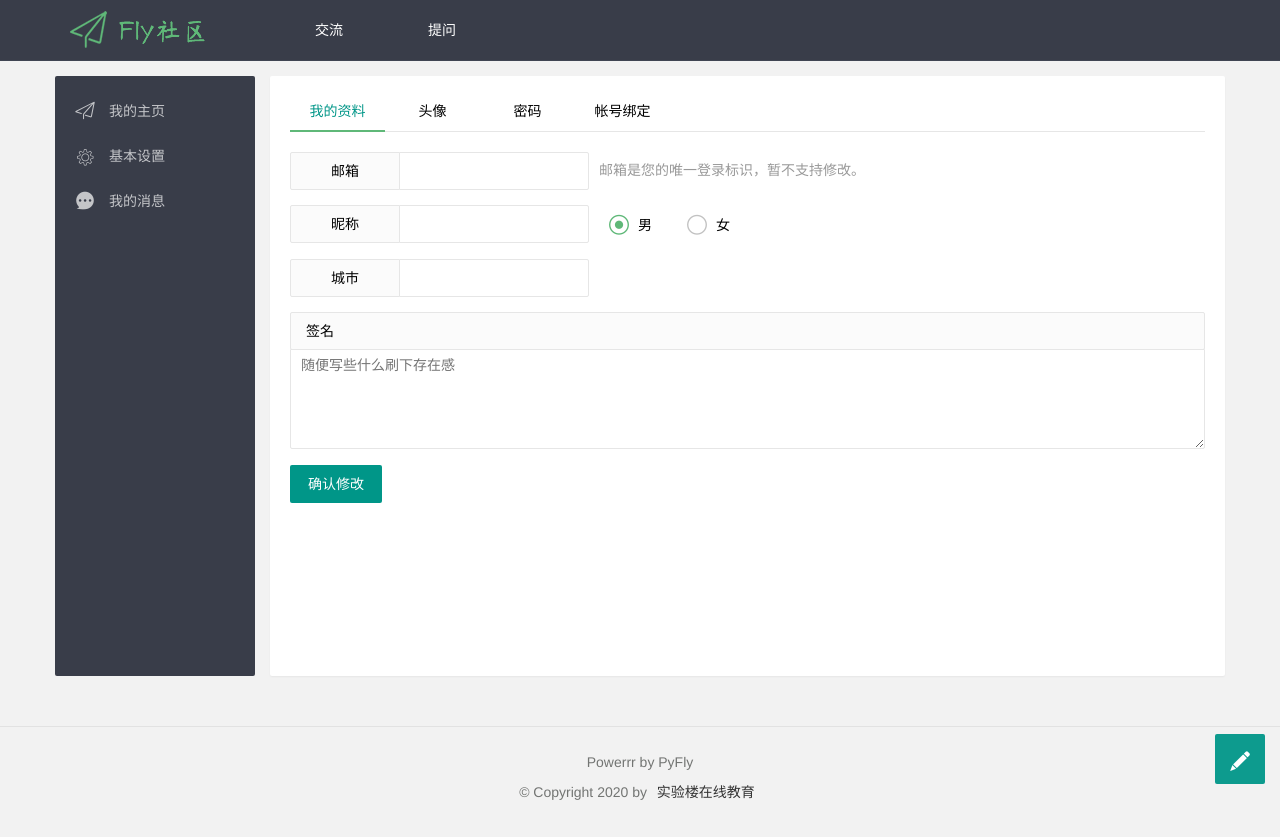
After one commit to Manchangdx/PyFly, a Flask app: template PyFly/fly_bbs/templates/user/set.html in a window 1280 px wide. The commit adds this page. Run offline with Flask 2, Linux system fonts and the light colour scheme; the template is opened without the code that fills it, so the values that code supplies are empty; parts of the project's set-up code (start-up, migrations or seed data) failed here and were passed over.

Commit message:
完成实验 8 的修改

```diff
--- a/PyFly/fly_bbs/controllers/bbs_index.py
+++ b/PyFly/fly_bbs/controllers/bbs_index.py
@@ -141,5 +141,5 @@ def jump_comment(comment_id):
         pn = comment_index / 10
         if pn == 0 or pn % 10 != 0:
             pn += 1
-    return redirect(url_for('index.post_detail', post_id=post_id, pn=pn
+    return redirect(url_for('bbs_index.post_detail', post_id=post_id, pn=pn
             ) + '#item-' + str(comment_id))
--- a/PyFly/fly_bbs/templates/base.html
+++ b/PyFly/fly_bbs/templates/base.html
@@ -48,25 +48,25 @@
               {% endif %}
               <img src="{{ current_user.user.avatar }}">
             </a>
-            <!-- dl class="layui-nav-child">
-              <dd><a href="{#{ url_for('user.user_set') }#}">
+            <dl class="layui-nav-child">
+              <dd><a href="{{ url_for('user.user_set') }}">
                 <i class="layui-icon">&#xe620;</i>基本设置</a>
               </dd>
-              <dd><a href="{#{ url_for('user.user_message') }#}">
+              <dd><a href="{{ url_for('user.user_message') }}">
                 <i class="iconfont icon-tongzhi" style="top: 4px;"></i>我的消息</a>
               </dd>
-              <dd><a href="{#{ url_for('user.user_home', user_id=current_user.user._id) }#}">
+              <dd><a href="{{ url_for('user.user_home', user_id=current_user.user._id) }}">
                 <i class="layui-icon" style="margin-left: 2px; font-size: 22px;">&#xe68e;</i>我的主页</a>
               </dd>
               <hr style="margin: 5px 0;">
-              <dd><a href="{#{ url_for('user.logout') }#}" style="text-align: center;">退出</a></dd>
-            </dl -->
+              <dd><a href="{{ url_for('user.logout') }}" style="text-align: center;">退出</a></dd>
+            </dl>
           </li>
           {% if current_user.user.get('unread', 0) > 0 %}
             <li class="layui-nav-item">
-              <!-- a href="{#{ url_for('user.user_message') }#}">
-                <span class="layui-badge">{#{ current_user.user.unread }#}</span>
-              </a -->
+              <a href="{{ url_for('user.user_message') }}">
+                <span class="layui-badge">{{ current_user.user.unread }}</span>
+              </a>
             </li>
           {% endif %}
         <!-- 如果没有登录，显示登录和注册按钮 -->
--- a/PyFly/fly_bbs/templates/user/home.html
+++ b/PyFly/fly_bbs/templates/user/home.html
@@ -44,7 +44,7 @@
                 {% if item.is_cream %}
                   <span class="fly-jing">精</span>
                 {% endif %}
-                <a href="{{ url_for('index.post_detail', post_id=item._id) }}" class="jie-title"> {{ item.title }}</a>
+                <a href="{{ url_for('bbs_index.post_detail', post_id=item._id) }}" class="jie-title"> {{ item.title }}</a>
                 <i>{{ item.create_at|mongo_date_str }}</i>
                 <em class="layui-hide-xs">{{ item.get('view_count', 0) }}阅/{{ item.get('comment_count', 0) }}答</em>
               </li>
@@ -63,7 +63,7 @@
               <li>
                 <p>
                   <span>{{ item.create_at|mongo_date_str }}</span>
-                  在<a href="{{ url_for('index.jump_comment', comment_id=item._id) }}" target="_blank">{{ item_post.title or '(已删除)' }}</a>中回答：
+                  在<a href="{{ url_for('bbs_index.jump_comment', comment_id=item._id) }}" target="_blank">{{ item_post.title or '(已删除)' }}</a>中回答：
                 </p>
                 <div class="home-dacontent">
                   {{ item.content }}
--- /dev/null
+++ b/PyFly/fly_bbs/templates/user/set.html
@@ -0,0 +1,98 @@
+{% extends 'user/user_base.html' %}
+{% block content %}
+  <div class="layui-tab layui-tab-brief" lay-filter="user">
+      <ul class="layui-tab-title" id="LAY_mine">
+        <li class="layui-this" lay-id="info">我的资料</li>
+        <li lay-id="avatar">头像</li>
+        <li lay-id="pass">密码</li>
+        <li lay-id="bind">帐号绑定</li>
+      </ul>
+      {#  #}
+      <div class="layui-tab-content" style="padding: 20px 0;">
+        <div class="layui-form layui-form-pane layui-tab-item layui-show">
+          <form method="post" action="/user/set">
+            <div class="layui-form-item">
+              <label for="L_email" class="layui-form-label">邮箱</label>
+              <div class="layui-input-inline">
+                <input type="text" id="L_email" name="email" required lay-verify="email" autocomplete="off" value="{{ current_user.user['email'] }}" class="layui-input" disabled>
+              </div>
+              <div class="layui-form-mid layui-word-aux">邮箱是您的唯一登录标识，暂不支持修改。</div>
+            </div>
+            <div class="layui-form-item">
+              <label for="L_username" class="layui-form-label">昵称</label>
+              <div class="layui-input-inline">
+                <input type="text" id="L_username" name="username" required lay-verify="required" autocomplete="off" value="{{ current_user.user['username'] }}" class="layui-input">
+              </div>
+              <div class="layui-inline">
+                <div class="layui-input-inline">
+                  <input type="radio" name="sex" value="0" {{ 'checked' if not current_user.user['sex'] or current_user.user['sex']== '0' }} title="男">
+                  <input type="radio" name="sex" value="1" {{ 'checked' if current_user.user['sex'] == '1' }} title="女">
+                </div>
+              </div>
+            </div>
+            <div class="layui-form-item">
+              <label for="L_city" class="layui-form-label">城市</label>
+              <div class="layui-input-inline">
+                <input type="text" id="L_city" name="city" autocomplete="off" value="{{ current_user.user['city'] }}" class="layui-input">
+              </div>
+            </div>
+            <div class="layui-form-item layui-form-text">
+              <label for="L_sign" class="layui-form-label">签名</label>
+              <div class="layui-input-block">
+                <textarea placeholder="随便写些什么刷下存在感" id="L_sign"  name="desc" autocomplete="off" class="layui-textarea" style="height: 80px;">{{ current_user.user['desc'] }}</textarea>
+              </div>
+            </div>
+            <div class="layui-form-item">
+              <button class="layui-btn" key="set-mine" lay-filter="*" lay-submit>确认修改</button>
+            </div>
+          </form>
+          </div>
+
+          <div class="layui-form layui-form-pane layui-tab-item">
+            <div class="layui-form-item">
+              <div class="avatar-add">
+                <p>建议尺寸168*168，支持jpg、png、gif，最大不能超过50KB</p>
+                <button type="button" class="layui-btn upload-img">
+                  <i class="layui-icon">&#xe67c;</i>上传头像
+                </button>
+                <img src="{{ current_user.user['avatar'] }}">
+                <span class="loading"></span>
+              </div>
+            </div>
+          </div>
+
+          <div class="layui-form layui-form-pane layui-tab-item">
+            <form action="/user/repass" method="post">
+              <div class="layui-form-item">
+                <label for="L_nowpass" class="layui-form-label">当前密码</label>
+                <div class="layui-input-inline">
+                  <input type="password" id="L_nowpass" name="nowpassword" required lay-verify="required" autocomplete="off" class="layui-input">
+                </div>
+              </div>
+              <div class="layui-form-item">
+                <label for="L_pass" class="layui-form-label">新密码</label>
+                <div class="layui-input-inline">
+                  <input type="password" id="L_pass" name="password" required lay-verify="required" autocomplete="off" class="layui-input">
+                </div>
+                <div class="layui-form-mid layui-word-aux">6到16个字符</div>
+              </div>
+              <div class="layui-form-item">
+                <label for="L_repass" class="layui-form-label">确认密码</label>
+                <div class="layui-input-inline">
+                  <input type="password" id="L_repass" name="repassword" required lay-verify="required" autocomplete="off" class="layui-input">
+                </div>
+              </div>
+              <div class="layui-form-item">
+                <button class="layui-btn" key="set-mine" lay-filter="*" lay-submit>确认修改</button>
+              </div>
+            </form>
+          </div>
+
+          <div class="layui-form layui-form-pane layui-tab-item">
+            <p>暂时啥都不支持</p>
+          </div>
+        </div>
+
+      </div>
+    </div>
+{% endblock %}
--- /dev/null
+++ b/PyFly/fly_bbs/templates/user/user_base.html
@@ -0,0 +1,44 @@
+{% extends 'base.html' %}
+
+{% block body %}
+  <div class="layui-container fly-marginTop fly-user-main">
+  <ul class="layui-nav layui-nav-tree layui-inline" lay-filter="user">
+    <li class="layui-nav-item">
+      <a href="{{ url_for('user.user_home', user_id=current_user.user._id) }}">
+        <i class="layui-icon">&#xe609;</i>
+        我的主页
+      </a>
+    </li>
+  {#<li class="layui-nav-item {{ 'layui-this' if user_page == 'posts' }}">
+      <a href="{{ url_for('user.user_posts') }}">
+        <i class="layui-icon">&#xe612;</i>
+        我的帖子
+      </a>
+    </li>#}
+    <li class="layui-nav-item {{ 'layui-this' if user_page == 'set' }}">
+      <a href="{{ url_for('user.user_set') }}">
+        <i class="layui-icon">&#xe620;</i>
+        基本设置
+      </a>
+    </li>
+    <li class="layui-nav-item {{ 'layui-this' if user_page == 'message' }}">
+      <a href="{{ url_for('user.user_message') }}">
+        <i class="layui-icon">&#xe611;</i>
+        我的消息
+      </a>
+    </li>
+  </ul>
+  <div class="site-tree-mobile layui-hide">
+    <i class="layui-icon">&#xe602;</i>
+  </div>
+  <div class="site-mobile-shade"></div>
+  <div class="site-tree-mobile layui-hide">
+    <i class="layui-icon">&#xe602;</i>
+  </div>
+  <div class="site-mobile-shade"></div>
+  <div class="fly-panel fly-panel-user" pad20>
+    {% block content %}
+    {% endblock %}
+  </div>
+  </div>
+{% endblock %}
```
Also changed, not shown: PyFly/fly_bbs/controllers/user_view.py (+67 -2 lines), PyFly/fly_bbs/forms.py (+11 -0 lines), PyFly/fly_bbs/templates/user/message.html (added, +32 -0 lines), 1 other file.
